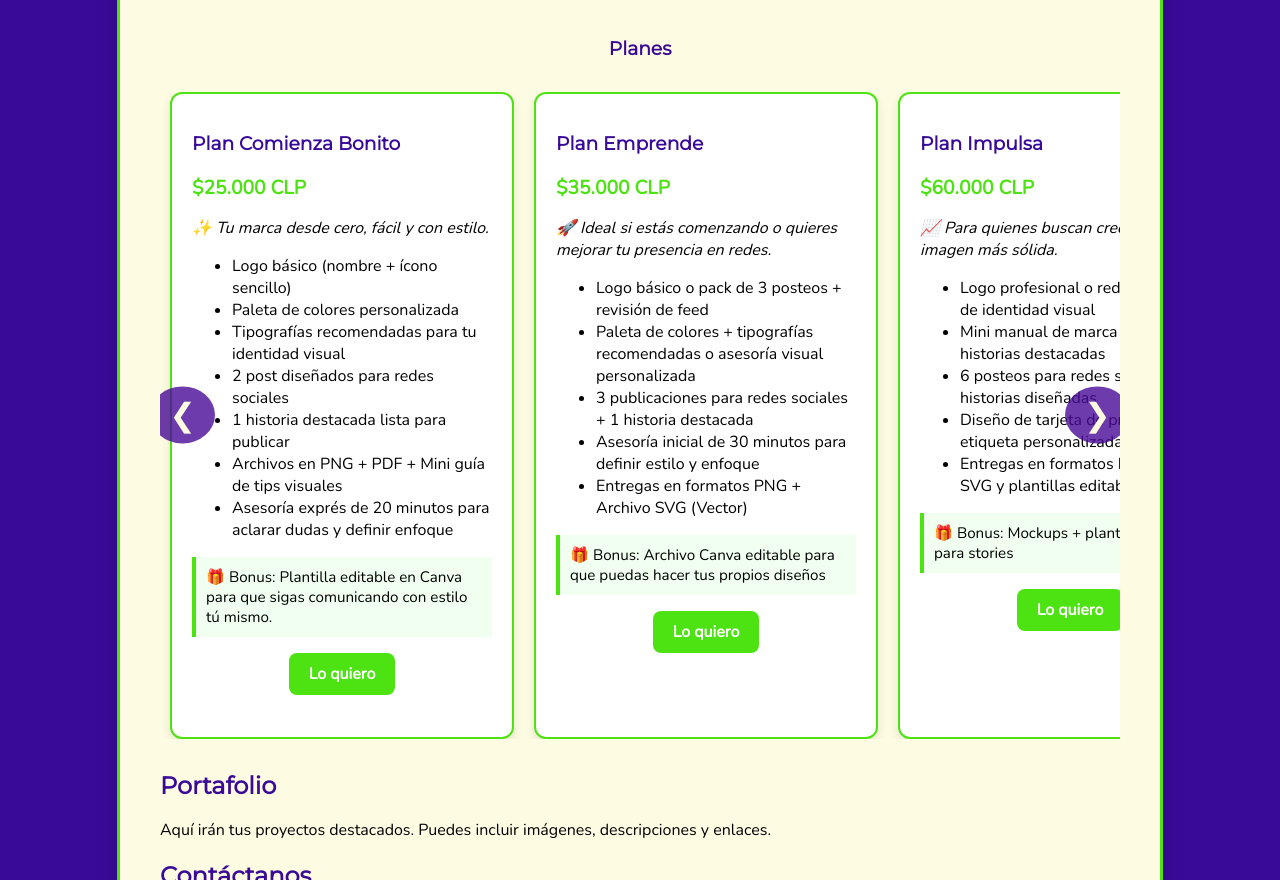
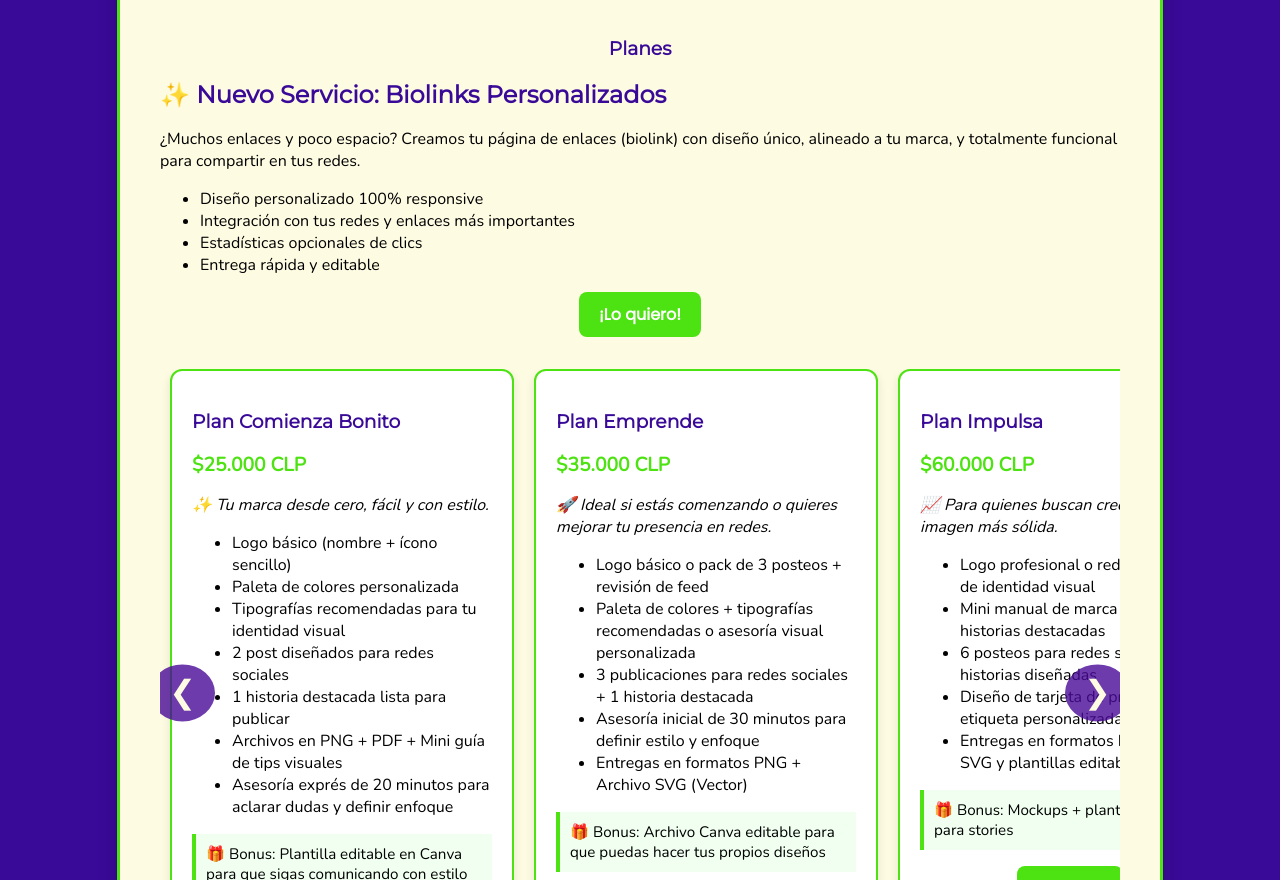
Before and after one commit to OzlabStudio/Ozlabstudio.github.io, a plain HTML site: page index.html in a window 1280 px wide. Shown: the part 1427-2307 px from the top of the page. Drawn offline with nearby package versions, Linux system fonts and the light colour scheme.

Commit message:
Update index.html

```diff
--- a/index.html
+++ b/index.html
@@ -69,6 +69,18 @@
       </div>
       <h3 style="text-align: center; margin-top: 2em;">Planes</h3>
     </section>
+
+<section id="biolinks" class="highlight-service">
+  <h2>✨ Nuevo Servicio: Biolinks Personalizados</h2>
+  <p>¿Muchos enlaces y poco espacio? Creamos tu página de enlaces (biolink) con diseño único, alineado a tu marca, y totalmente funcional para compartir en tus redes.</p>
+  <ul>
+    <li>Diseño personalizado 100% responsive</li>
+    <li>Integración con tus redes y enlaces más importantes</li>
+    <li>Estadísticas opcionales de clics</li>
+    <li>Entrega rápida y editable</li>
+  </ul>
+  <a href="https://wa.me/56946960309?text=Hola%20quiero%20mi%20Biolink%20personalizado%20con%20Ozlab%20Studio" class="whatsapp-plan-btn" target="_blank">¡Lo quiero!</a>
+</section>
 
     <!-- CARRUSEL DE PLANES -->
     <section class="carousel-wrapper">
```
